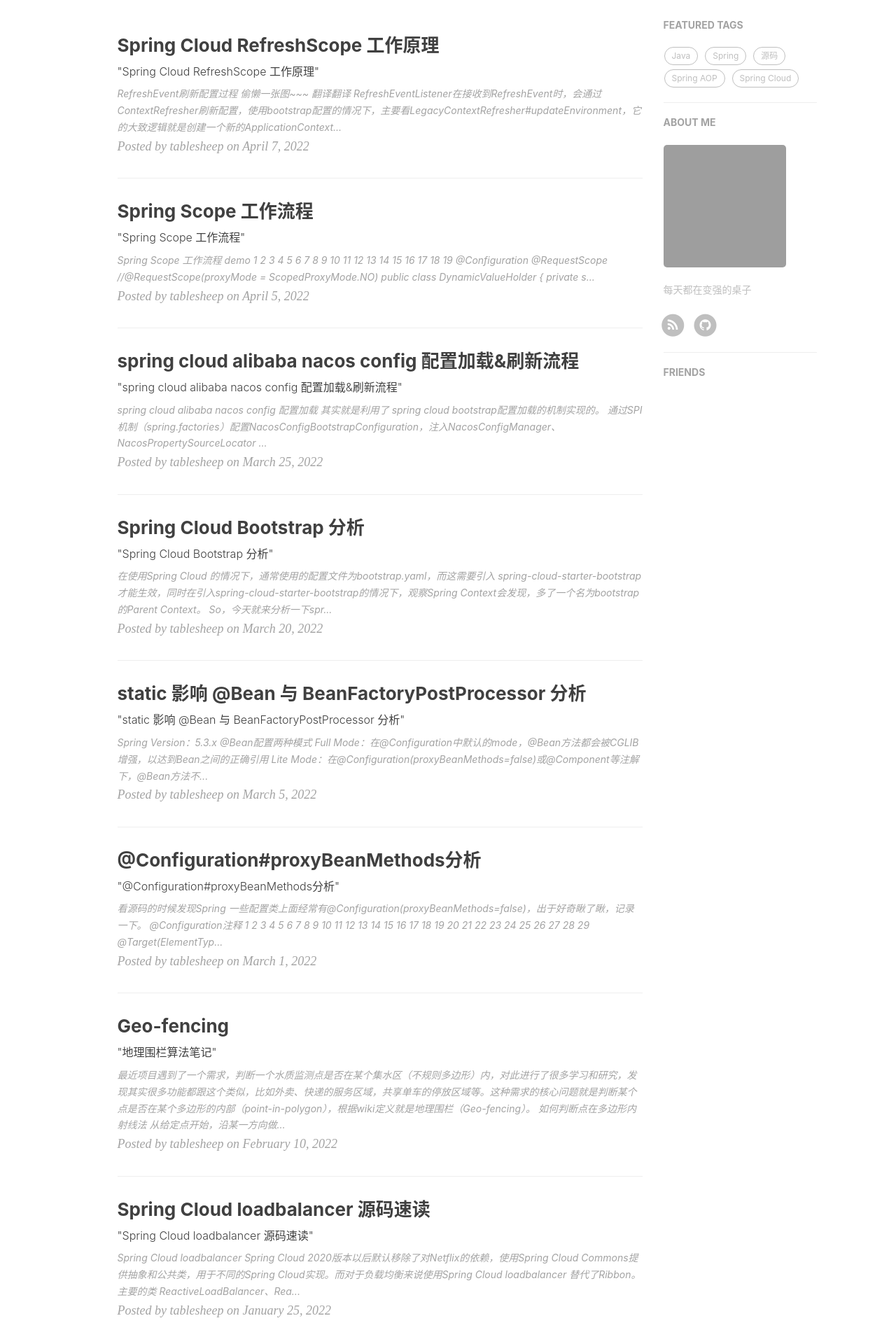
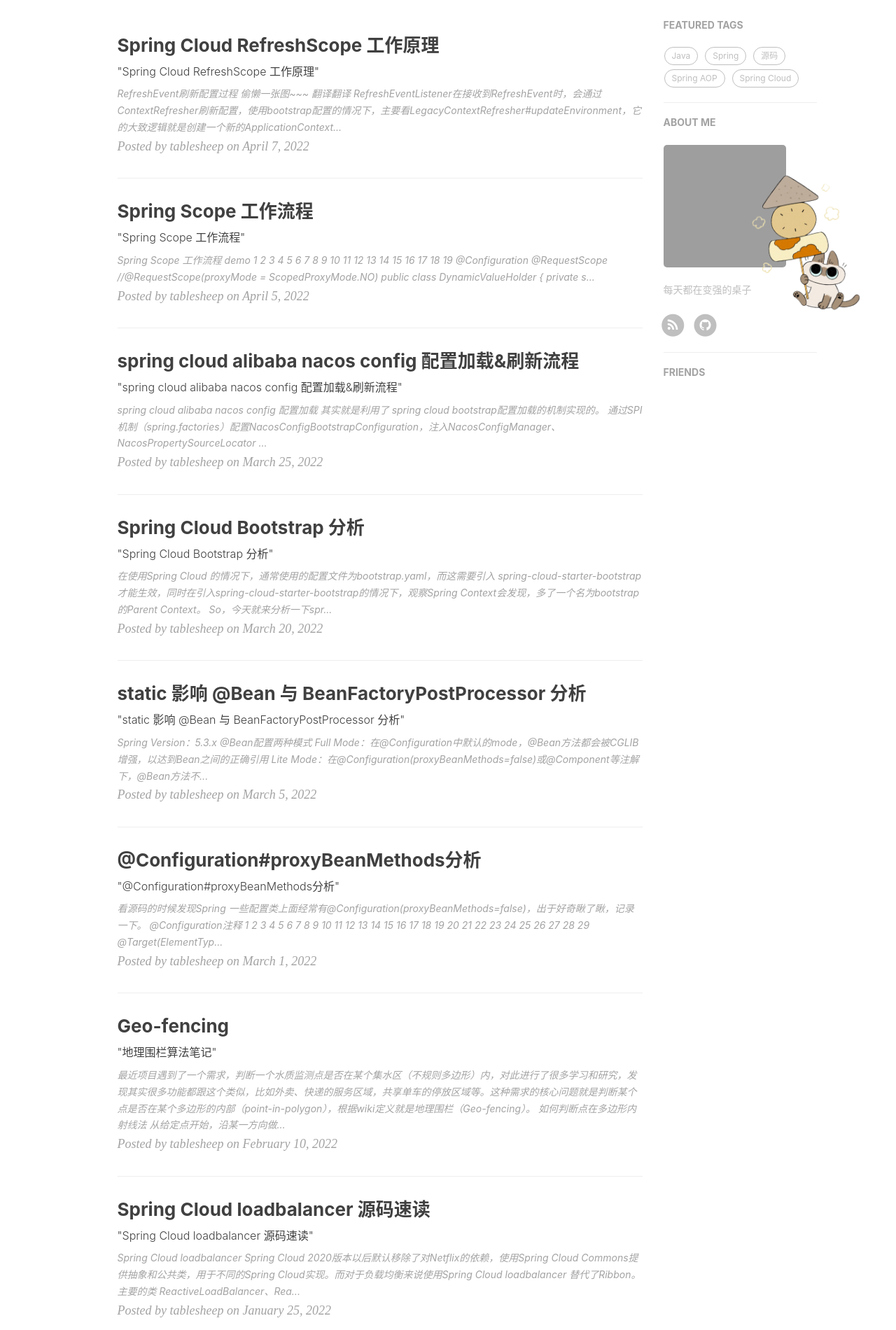
Before and after one commit to tablesheep233/tablesheep233.github.io, a Jekyll site: the page built from index.html, in a window 1280 px wide. Shown: the part 420-2320 px from the top of the page at 70% size. Built offline with Jekyll 4.4.1, drawn with Linux system fonts in a browser that asks for light colours; nearby versions of some CDN libraries; the list of posts is cut into pages by our own code; comment, search, counter and statistics services are not loaded; grey boxes are pictures that could not be loaded.

Commit message:
[feat] scroll top

```diff
--- /dev/null
+++ b/_includes/scroll-top.html
@@ -0,0 +1,25 @@
+<div onclick="scrollToTop()">
+    <img src="/img/scroll-top.png" class="cat" alt="">
+</div>
+<style>
+    .cat {
+        position: fixed;
+        bottom: 30px;
+        right: 30px;
+        width: 191px;
+        height: 209px;
+    }
+</style>
+<script>
+    const scrollToTop = () => {
+        let c = document.documentElement.scrollTop || document.body.scrollTop;
+        if (c > 0) {
+            window.requestAnimationFrame(scrollToTop);
+            window.scrollTo(0, c - c / 8);
+        }
+    }
+
+    // function toTop() {
+    //     window.scrollTo(0, 0)
+    // }
+</script>
--- a/_layouts/default.html
+++ b/_layouts/default.html
@@ -13,6 +13,8 @@
 
     {% include footer.html %}
 
+    {% include scroll-top.html %}
+
 
 <!-- Image to hack wechat -->
 <!--<img src="/img/icon_wechat.png" width="0" height="0" />-->
```
Also changed, not shown: img/scroll-top.png (added).
